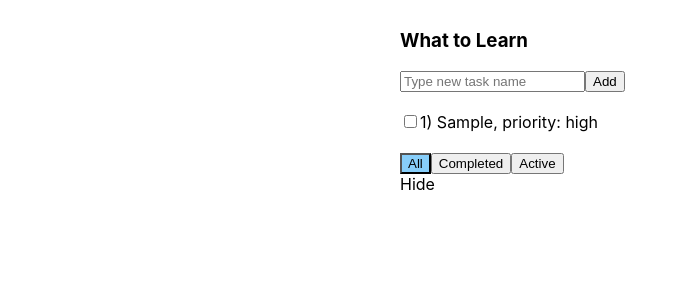
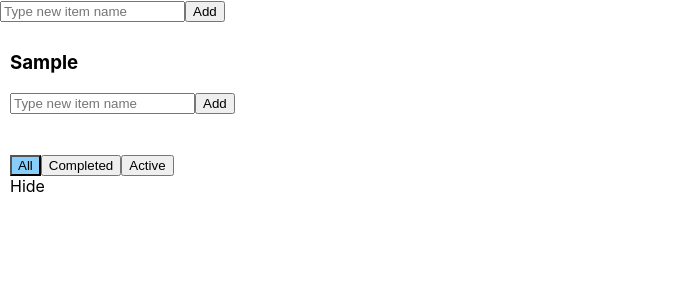
Before and after one commit to kotsur-vlad/todolist_classes, a React (Create React App) app: page / in a window 1280 px wide. Both pictures are taken after typing "Sample" into the empty fields and a click on the button "Add". Shown: the top 300 px of the page, without its empty margins (0-688 px from the left). Built offline with nearby package versions, Linux system fonts and the light colour scheme.

Commit message:
Added creating new todoLists by using universal component "AddNewItemForm"

```diff
--- /dev/null
+++ b/src/AddNewItemForm.js
@@ -0,0 +1,55 @@
+import React from "react";
+
+class AddNewItemForm extends React.Component {
+
+	state = {
+		error: false,
+		title: ""
+	};
+
+	onAddItemClick = () => {
+		let newItemTitle = this.state.title;
+		if (newItemTitle === "") {
+			this.setState({
+				error: true
+			})
+		} else {
+			this.props.addItem(newItemTitle);
+			this.setState({
+				error: false,
+				title: ""
+			});
+
+		}
+	}
+
+	onKeyPress = (e) => {
+		if (e.key === "Enter") {
+			this.onAddItemClick();
+		}
+	};
+
+	onTitleChange = (e) => {
+		this.setState({
+			error: false,
+			title: e.currentTarget.value
+		})
+	};
+
+	render = () => {
+
+		let inputClassName = this.state.error ? "error" : "";
+
+		return (
+			<div>
+				<div className="todoList-newItemForm">
+					<input className={inputClassName} onChange={this.onTitleChange} onKeyPress={this.onKeyPress}
+						   value={this.state.title} placeholder="Type new item name"/>
+					<button onClick={this.onAddItemClick}>Add</button>
+				</div>
+			</div>
+		)
+	}
+}
+
+export default AddNewItemForm;
--- a/src/App.css
+++ b/src/App.css
@@ -1,9 +1,10 @@
 .App {
+    display: flex;
+    flex-direction: row;
 }
 
 .todoList {
-    width: 500px;
-    margin: 0 auto;
+    width: 300px;
 }
 
 .todoList > div {
--- a/src/App.js
+++ b/src/App.js
@@ -1,111 +1,69 @@
 import React from 'react';
+
 import './App.css';
-import TodoListFooter from "./TodoListFooter";
-import TodoListHeader from "./TodoListHeader";
-import TodoListTasks from "./TodoListTasks";
+import TodoList from "./TodoList";
+import AddNewItemForm from "./AddNewItemForm";
 
 class App extends React.Component {
 
 	componentDidMount () {
-		this.restoreState ();
+		this.restoreState();
 	}
 
 	state = {
-		tasks: [
-			// {id: 1, title: "JS", isDone: false, priority: "high"},
-			// {id: 2, title: "HTML", isDone: true, priority: "medium"},
-			// {id: 3, title: "CSS", isDone: false, priority: "medium"},
-			// {id: 4, title: "React", isDone: false, priority: "high"}
-		],
-		filterValue: "All"
+		todolists: [
+			// {id: 1, title: "Mount"},
+			// {id: 2, title: "Week"},
+			// {id: 3, title: "Day"}
+		]
 	};
-	newTaskId = 1;
-
+	newTodoListId = 1;
 
 	saveState = () => {
-		let stateAsString = JSON.stringify (this.state);
-		localStorage.setItem ("todolist-state", stateAsString)
+		let stateAsString = JSON.stringify(this.state);
+		localStorage.setItem("todolists", stateAsString)
 	};
+
 	restoreState = () => {
-		let stateAsString = localStorage.getItem ("todolist-state");
+		let stateAsString = localStorage.getItem("todolists");
 		if (stateAsString) {
-			let state = JSON.parse (stateAsString);
-			state.tasks.forEach (t => {
-				if (t.id >= this.newTaskId) {
-					this.newTaskId++;
+			let state = JSON.parse(stateAsString);
+			state.todolists.forEach(tl => {
+				if (tl.id >= this.newTodoListId) {
+					this.newTodoListId++;
 				}
 			});
-			this.setState (state);
+			this.setState(state);
 		}
 	};
 
-
-	addTask = (newTaskTitle) => {
-		let newTask = {
-			id: this.newTaskId,
-			title: newTaskTitle,
-			isDone: false,
-			priority: "high"
+	addTodoList = (newTodoListTitle) => {
+		let newTodoList = {
+			id: this.newTodoListId,
+			title: newTodoListTitle,
 		};
-		this.newTaskId++;
-		let newTasks = [...this.state.tasks, newTask];
-		this.setState ({
-			tasks: newTasks
+		this.newTodoListId++;
+		let newTodoLists = [...this.state.todolists, newTodoList];
+		this.setState({
+			todolists: newTodoLists
 		}, () => {
-			this.saveState ()
+			this.saveState()
 		});
 	};
-	changeFilter = (newFilterValue) => {
-		this.setState ({
-			filterValue: newFilterValue
-		}, () => {
-			this.saveState ()
-		})
-	};
-	changeTask = (taskId, obj) => {
-		let newTasks = this.state.tasks.map (t => {
-			if (t.id === taskId) {
-				return {...t, ...obj};
-			}
-			return t;
-		})
-		this.setState ({
-			tasks: newTasks
-		}, () => {
-			this.saveState ()
-		})
-	};
-	changeTitle = (taskId, newTitle) => {
-		this.changeTask (taskId, {title: newTitle})
-	};
-	changeStatus = (taskId, newStatus) => {
-		this.changeTask (taskId, {isDone: newStatus})
-	};
-
 
 	render = () => {
+
+		let todolists = this.state.todolists.map(tl => <TodoList id={tl.id} title={tl.title}/>)
+
 		return (
-			<div className="App">
-				<div className="todoList">
-					<TodoListHeader addTask={this.addTask}/>
-					<TodoListTasks changeStatus={this.changeStatus}
-								   changeTitle={this.changeTitle}
-								   tasks={this.state.tasks.filter (task => {
-									   switch (this.state.filterValue) {
-										   case "All":
-											   return true;
-										   case "Completed":
-											   return task.isDone;
-										   case "Active":
-											   return !task.isDone;
-										   default:
-											   return true;
-									   }
-								   })
-								   }/>
-					<TodoListFooter filterValue={this.state.filterValue} changeFilter={this.changeFilter}/>
+			<>
+				<div>
+					<AddNewItemForm addItem={this.addTodoList}/>
 				</div>
-			</div>
+				<div className="App">
+					{todolists}
+				</div>
+			</>
 		);
 	}
 }
--- /dev/null
+++ b/src/TodoList.js
@@ -0,0 +1,119 @@
+import React from 'react';
+
+import TodoListFooter from "./TodoListFooter";
+import TodoListTitle from "./TodoListTitle";
+import TodoListTasks from "./TodoListTasks";
+import AddNewItemForm from "./AddNewItemForm";
+
+class TodoList extends React.Component {
+
+	componentDidMount () {
+		this.restoreState();
+	}
+
+	state = {
+		tasks: [
+			// {id: 1, title: "JS", isDone: false, priority: "high"},
+			// {id: 2, title: "HTML", isDone: true, priority: "medium"},
+			// {id: 3, title: "CSS", isDone: false, priority: "medium"},
+			// {id: 4, title: "React", isDone: false, priority: "high"}
+		],
+		filterValue: "All"
+	};
+	newTaskId = 1;
+
+
+	saveState = () => {
+		let stateAsString = JSON.stringify(this.state);
+		localStorage.setItem("todolist_" + this.props.id, stateAsString)
+	};
+
+	restoreState = () => {
+		let stateAsString = localStorage.getItem("todolist_" + this.props.id);
+		if (stateAsString) {
+			let state = JSON.parse(stateAsString);
+			state.tasks.forEach(t => {
+				if (t.id >= this.newTaskId) {
+					this.newTaskId++;
+				}
+			});
+			this.setState(state);
+		}
+	};
+
+	addTask = (newTaskTitle) => {
+		let newTask = {
+			id: this.newTaskId,
+			title: newTaskTitle,
+			isDone: false,
+			priority: "high"
+		};
+		this.newTaskId++;
+		let newTasks = [...this.state.tasks, newTask];
+		this.setState({
+			tasks: newTasks
+		}, () => {
+			this.saveState()
+		});
+	};
+
+	changeFilter = (newFilterValue) => {
+		this.setState({
+			filterValue: newFilterValue
+		}, () => {
+			this.saveState()
+		})
+	};
+
+	changeTask = (taskId, obj) => {
+		let newTasks = this.state.tasks.map(t => {
+			if (t.id === taskId) {
+				return {...t, ...obj};
+			}
+			return t;
+		})
+		this.setState({
+			tasks: newTasks
+		}, () => {
+			this.saveState()
+		})
+	};
+
+	changeTitle = (taskId, newTitle) => {
+		this.changeTask(taskId, {title: newTitle})
+	};
+
+	changeStatus = (taskId, newStatus) => {
+		this.changeTask(taskId, {isDone: newStatus})
+	};
+
+
+	render = () => {
+		return (
+			<div className="todoList">
+				<div className="todoList-header">
+					<TodoListTitle title={this.props.title}/>
+					<AddNewItemForm addItem={this.addTask}/>
+				</div>
+				<TodoListTasks changeStatus={this.changeStatus}
+							   changeTitle={this.changeTitle}
+							   tasks={this.state.tasks.filter(task => {
+								   switch (this.state.filterValue) {
+									   case "All":
+										   return true;
+									   case "Completed":
+										   return task.isDone;
+									   case "Active":
+										   return !task.isDone;
+									   default:
+										   return true;
+								   }
+							   })
+							   }/>
+				<TodoListFooter filterValue={this.state.filterValue} changeFilter={this.changeFilter}/>
+			</div>
+		);
+	}
+}
+
+export default TodoList;
--- a/src/TodoListHeader.js
+++ /dev/null
@@ -1,55 +0,0 @@
-import React from "react";
-
-class TodoListHeader extends React.Component {
-
-	state = {
-		error: false,
-		title: ""
-	};
-
-	onAddTaskClick = () => {
-		let newTaskTitle = this.state.title;
-		if (newTaskTitle === "") {
-			this.setState ({
-				error: true
-			})
-		} else {
-			this.props.addTask (newTaskTitle);
-			this.setState ({
-				error: false,
-				title: ""
-			});
-
-		}
-	}
-
-	onKeyPress = (e) => {
-		if (e.key === "Enter") {
-			this.onAddTaskClick();
-		}
-	};
-
-	onTitleChange = (e) => {
-		this.setState({
-			error: false,
-			title: e.currentTarget.value
-		})
-	};
-
-	render = () => {
-
-		let inputClassName = this.state.error ? "error" : "";
-
-		return (
-			<div className="todoList-header">
-				<h3 className="todoList-header__title">What to Learn</h3>
-				<div className="todoList-newTaskForm">
-					<input className={inputClassName} onChange={this.onTitleChange} onKeyPress={this.onKeyPress} value={this.state.title} placeholder="Type new task name"/>
-					<button onClick={this.onAddTaskClick}>Add</button>
-				</div>
-			</div>
-		)
-	}
-}
-
-export default TodoListHeader;
--- a/src/TodoListTasks.js
+++ b/src/TodoListTasks.js
@@ -1,4 +1,5 @@
 import React from "react";
+
 import TodoListTask from "./TodoListTask";
 
 class TodoListTasks extends React.Component {
--- /dev/null
+++ b/src/TodoListTitle.js
@@ -0,0 +1,14 @@
+import React from "react";
+
+class TodoListTitle extends React.Component {
+
+	render = () => {
+		return (
+			<div>
+				<h3 className="todoList-header__title">{this.props.title}</h3>
+			</div>
+		)
+	}
+}
+
+export default TodoListTitle;
```
